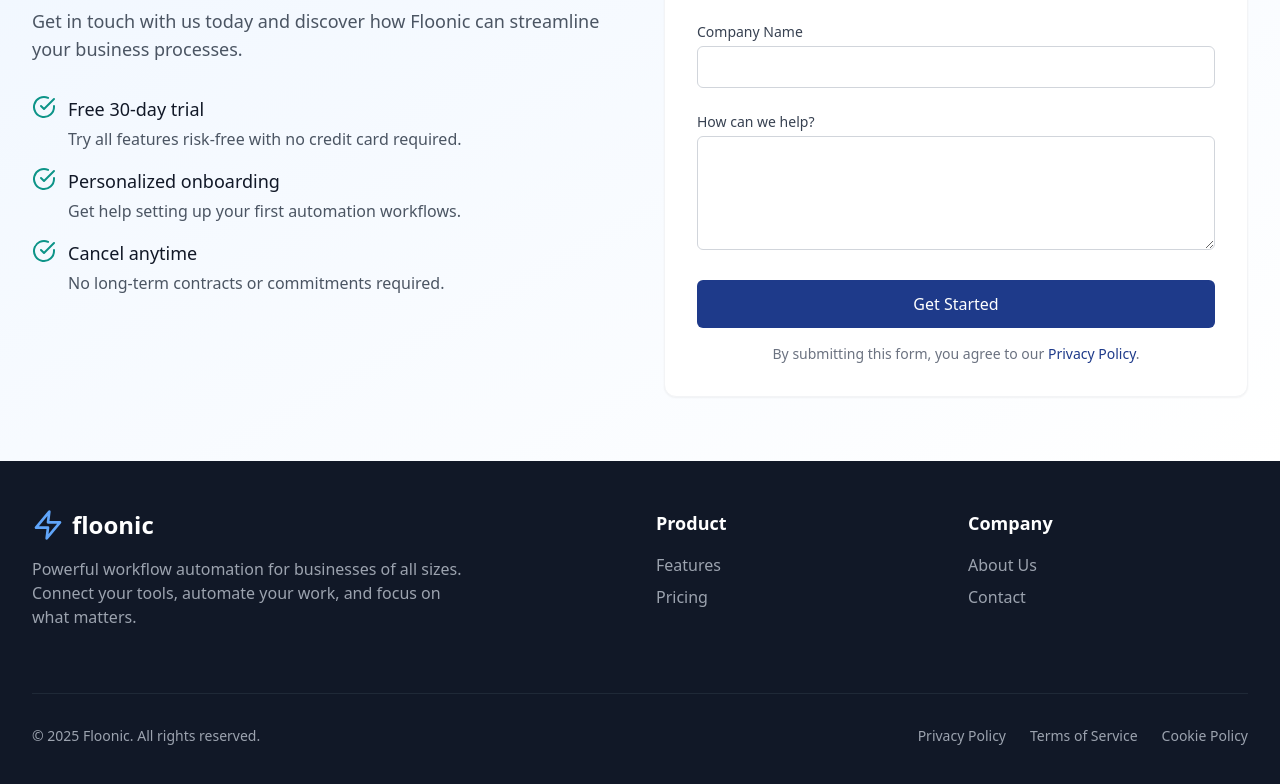
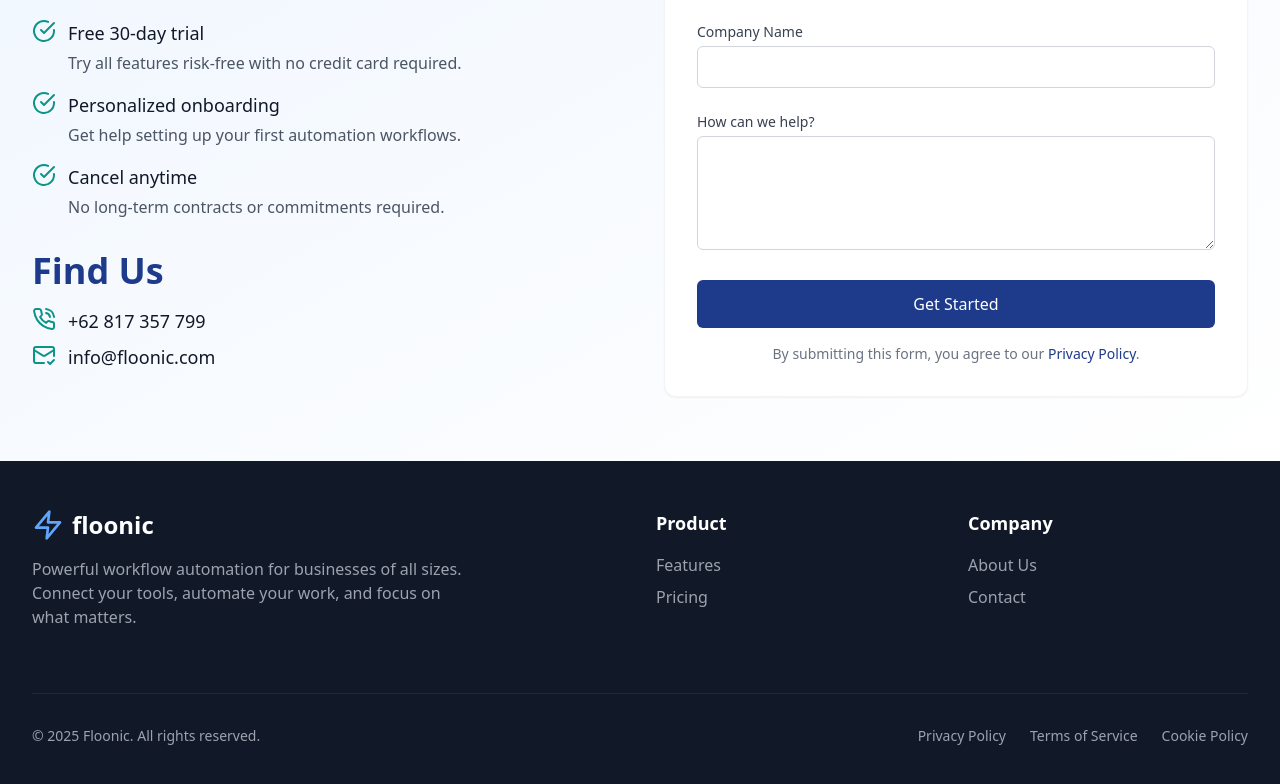
Before and after one commit to zul-adn/floonic, a React (Vite) app: page / in a window 1280 px wide. Shown: the part 4581-5365 px from the top of the page. Built offline with nearby package versions, Linux system fonts and the light colour scheme.

Commit message:
fix: add contac no

```diff
--- a/src/components/Contact.tsx
+++ b/src/components/Contact.tsx
@@ -1,5 +1,5 @@
 import React, { useState } from 'react';
-import { CheckCircle } from 'lucide-react';
+import { CheckCircle, MailCheck, PhoneCallIcon } from 'lucide-react';
 import { useLanguage } from '../context/LanguageContext';
 // import ReCAPTCHA from 'react-google-recaptcha';
 
@@ -52,7 +52,7 @@ const Contact: React.FC = () => {
             <p className="text-lg text-gray-600 mb-8">
               {t('contact.subtitle')}
             </p>
-            <div className="space-y-4">
+            <div className="space-y-4 mb-8">
               <div className="flex items-start">
                 <div className="flex-shrink-0 h-6 w-6 text-teal-600">
                   <CheckCircle className="h-6 w-6" />
@@ -80,6 +80,25 @@ const Contact: React.FC = () => {
                   <p className="mt-1 text-gray-600">{t('contact.benefits.cancelDesc')}</p>
                 </div>
               </div>
+            </div>
+            <h2 className="text-3xl md:text-4xl font-bold text-blue-900 mb-4">
+              Find Us
+            </h2>
+            <div className="flex items-start mb-2">
+                <div className="flex-shrink-0 h-6 w-6 text-teal-600">
+                  <PhoneCallIcon className="h-6 w-6" />
+                </div>
+                <div className="ml-3">
+                  <h3 className="text-lg font-medium text-gray-900">+62 817 357 799</h3>
+                </div>
+            </div>
+            <div className="flex items-start">
+                <div className="flex-shrink-0 h-6 w-6 text-teal-600">
+                  <MailCheck className="h-6 w-6" />
+                </div>
+                <div className="ml-3">
+                  <h3 className="text-lg font-medium text-gray-900">info@floonic.com</h3>
+                </div>
             </div>
           </div>
           <div>
```
